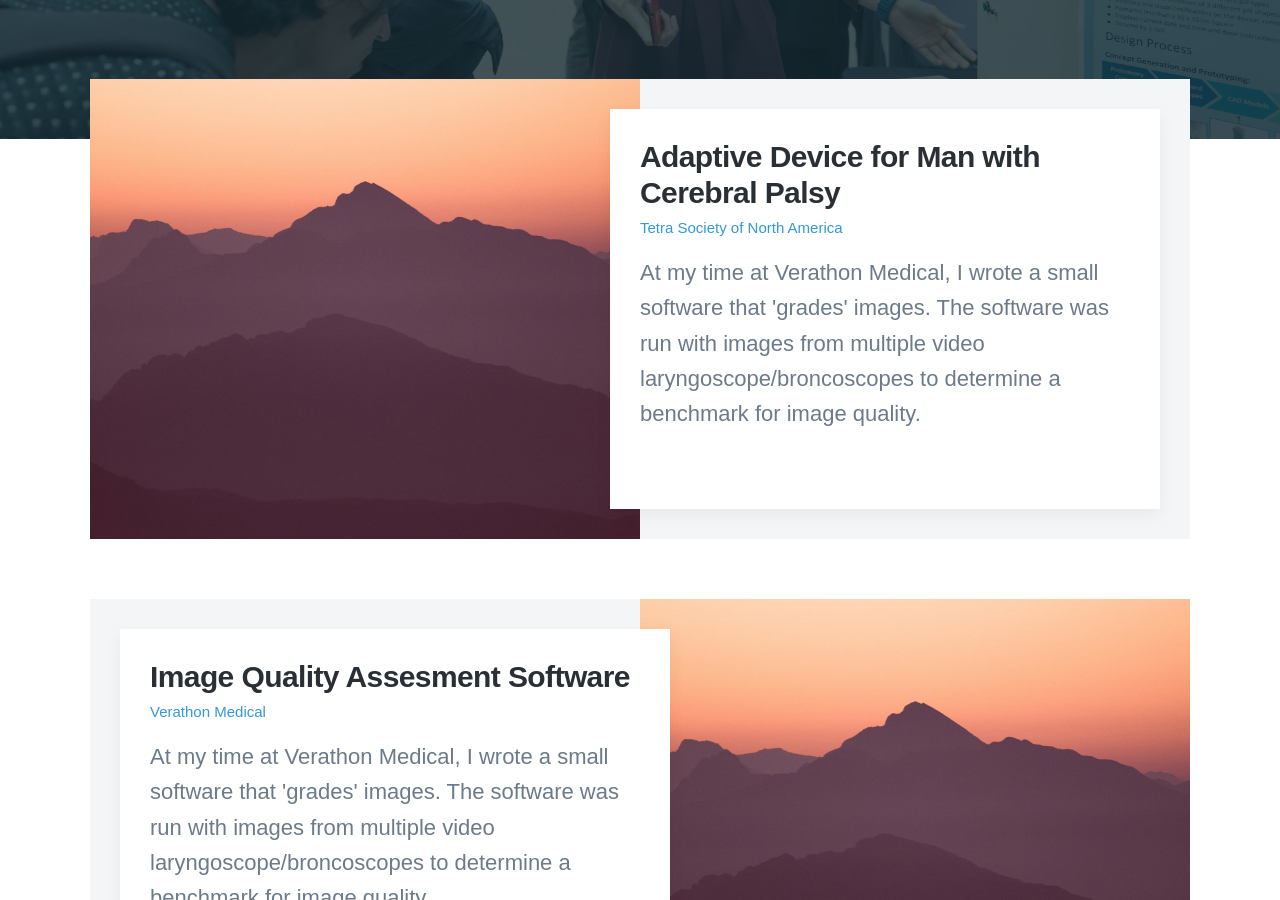
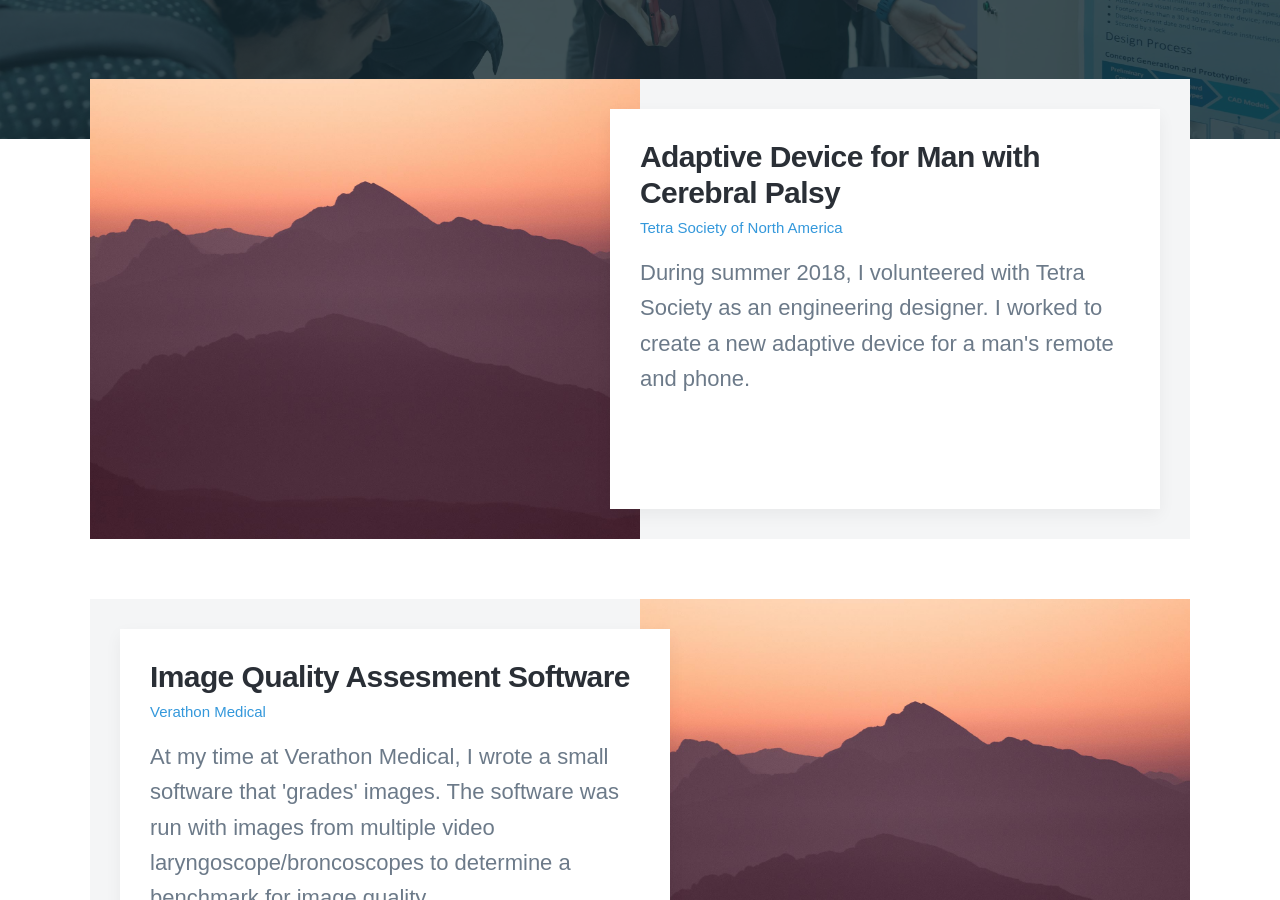
Before and after one commit to amymuwu/website3.0, a Jekyll site: the page built from index.html, in a window 1280 px wide and 900 px high, scrolled down 462 px. Built offline with Jekyll 4.4.1, drawn with Linux system fonts in a browser that asks for light colours; nearby versions of some CDN libraries; some web fonts are replaced.

Commit message:
Update 2019-1-06-Adaptive-Device.md

```diff
--- a/_projects/2019-1-06-Adaptive-Device.md
+++ b/_projects/2019-1-06-Adaptive-Device.md
@@ -2,7 +2,7 @@
 title: 'Adaptive Device for Man with Cerebral Palsy'
 subtitle: 'Tetra Society of North America'
 date: 2019-01-06 00:00:00
-description: At my time at Verathon Medical, I wrote a small software that 'grades' images.  The software was run with images from multiple video laryngoscope/broncoscopes to determine a benchmark for image quality.
+description: During summer 2018, I volunteered with Tetra Society as an engineering designer. I worked to create a new adaptive device for a man's remote and phone.
 featured_image: '/images/demo/demo-square.jpg'
 ---
 
```
